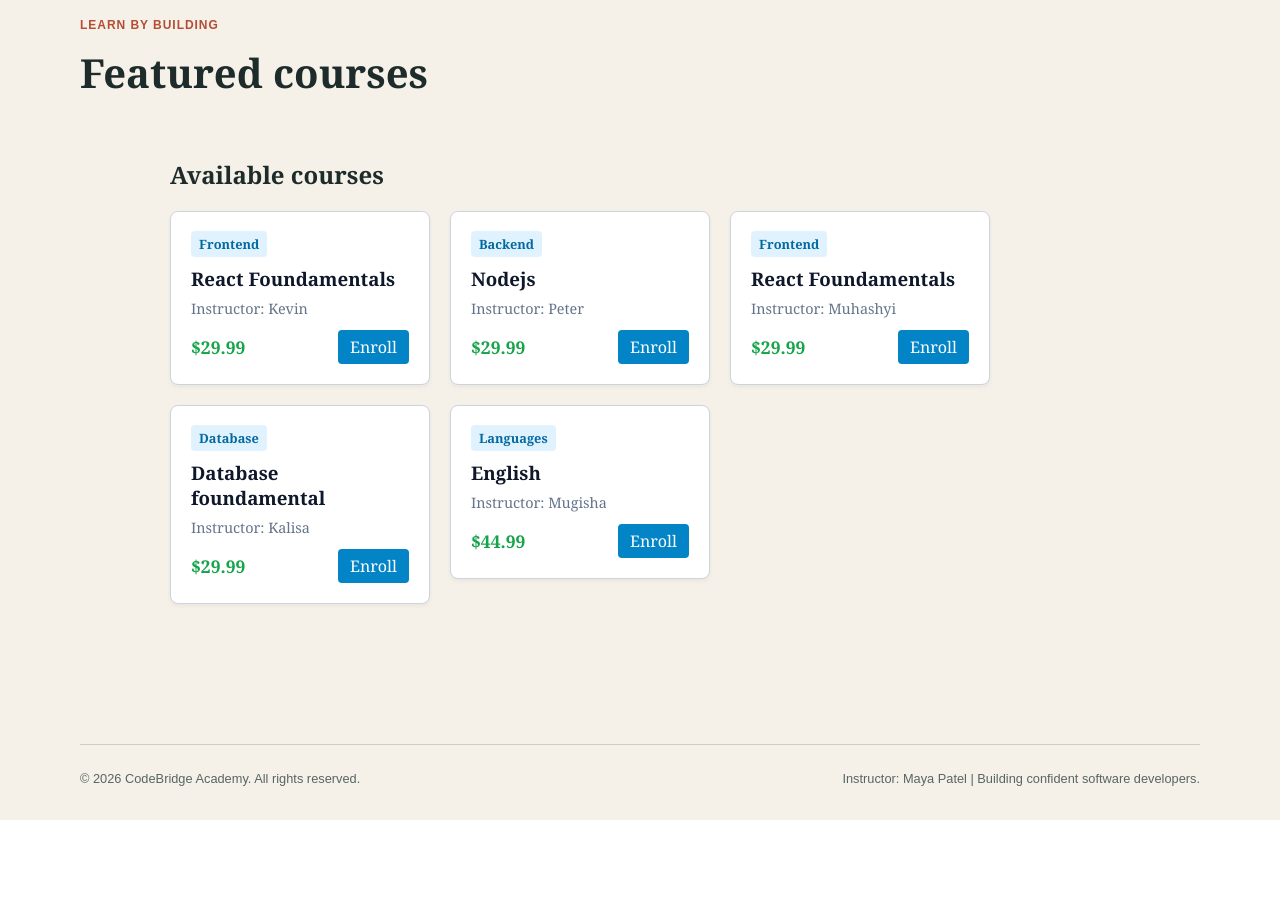
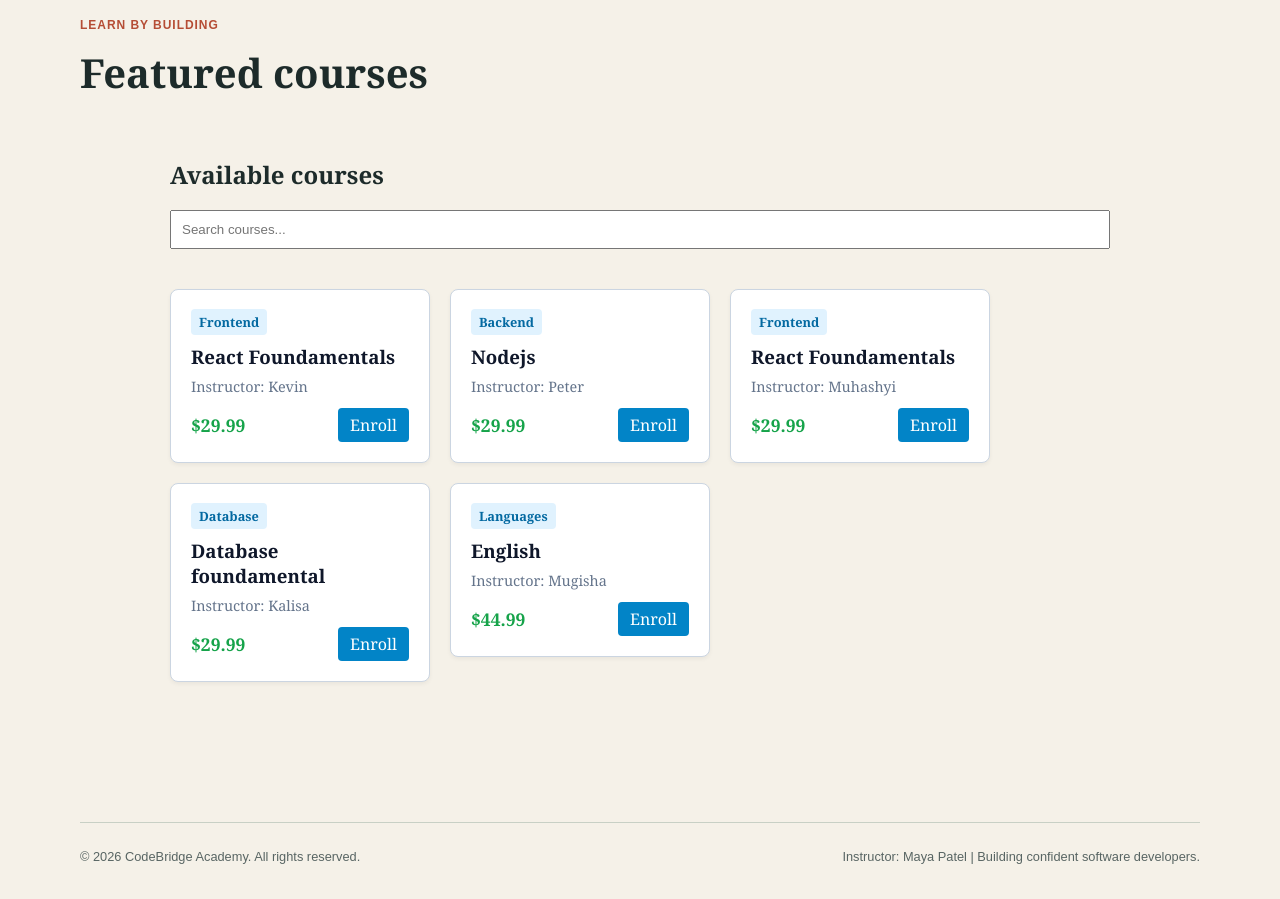
Before and after one commit to muhirecaleb/codebridge-assignment1, a React (Vite) app: page / in a window 1280 px wide. Shown: the part 780-1679 px from the top of the page. Before the commit the page ends 1600 px from the top, so only its background shows below. Built offline with nearby package versions, Linux system fonts and the light colour scheme.

Commit message:
Add search functionality to Courses component: implement Search component and filter courses based on user input

```diff
--- a/src/components/Courses.jsx
+++ b/src/components/Courses.jsx
@@ -1,6 +1,10 @@
+import { useState } from "react";
 import CourseCard from "./CourseCard";
+import Search from "../components/search";
 
 function Courses() {
+  const [search, setSearch] = useState("");
+
   const courseList = [
     {
       category: "Frontend",
@@ -34,11 +38,17 @@ function Courses() {
     },
   ];
 
+  const filteredCourses = courseList.filter((item) =>
+    item.title.toLowerCase().includes(search.toLowerCase())
+  );
+
   return (
     <div style={{ padding: "30px", maxWidth: "1000px", margin: "auto" }}>
       <h2>Available courses</h2>
 
-      {courseList.length === 0 ? (
+      <Search value={search} onChange={(e) => setSearch(e.target.value)} />
+
+      {filteredCourses.length === 0 ? (
         <p style={{ color: "#64683b" }}>No courses Available</p>
       ) : (
         <div
@@ -49,8 +59,8 @@ function Courses() {
             marginTop: "20px",
           }}
         >
-          {courseList.map((course) => {
-           return  <div key={`${course.title}-${course.instructor}`}>
+          {filteredCourses.map((course) => (
+            <div key={`${course.title}-${course.instructor}`}>
               {course.isFeatured && (
                 <span style={{ color: "yellow" }}>Featured</span>
               )}
@@ -61,7 +71,7 @@ function Courses() {
                 price={course.price}
               />
             </div>
-})}
+          ))}
         </div>
       )}
     </div>
--- /dev/null
+++ b/src/components/search.jsx
@@ -0,0 +1,20 @@
+import React from 'react'
+import { useState } from 'react'
+function Search({ value, onChange }) {
+  return (
+    <input
+      type="text"
+      placeholder="Search courses..."
+      value={value}
+      onChange={onChange}
+      style={{
+        padding: "10px",
+        width: "100%",
+        boxSizing: "border-box",
+        marginBottom: "20px",
+      }}
+    />
+  );
+}
+
+export default Search;
```
